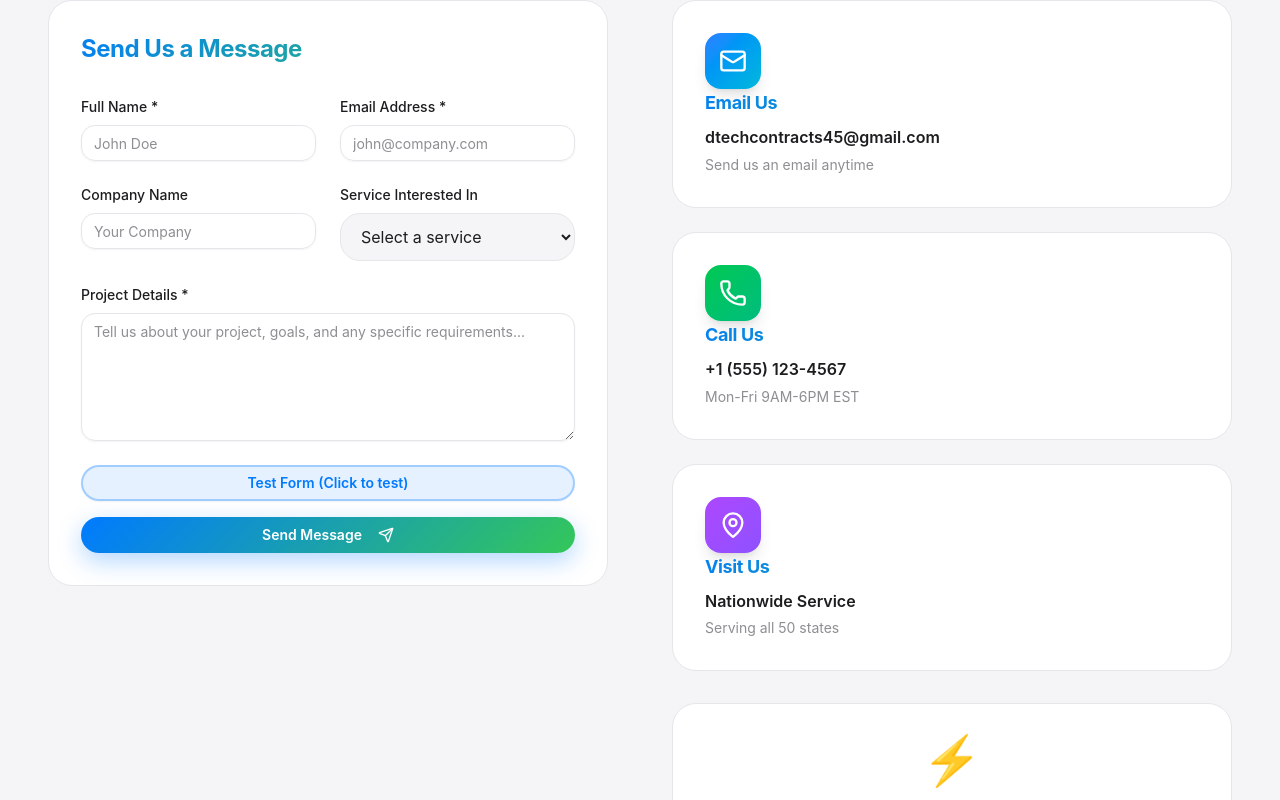
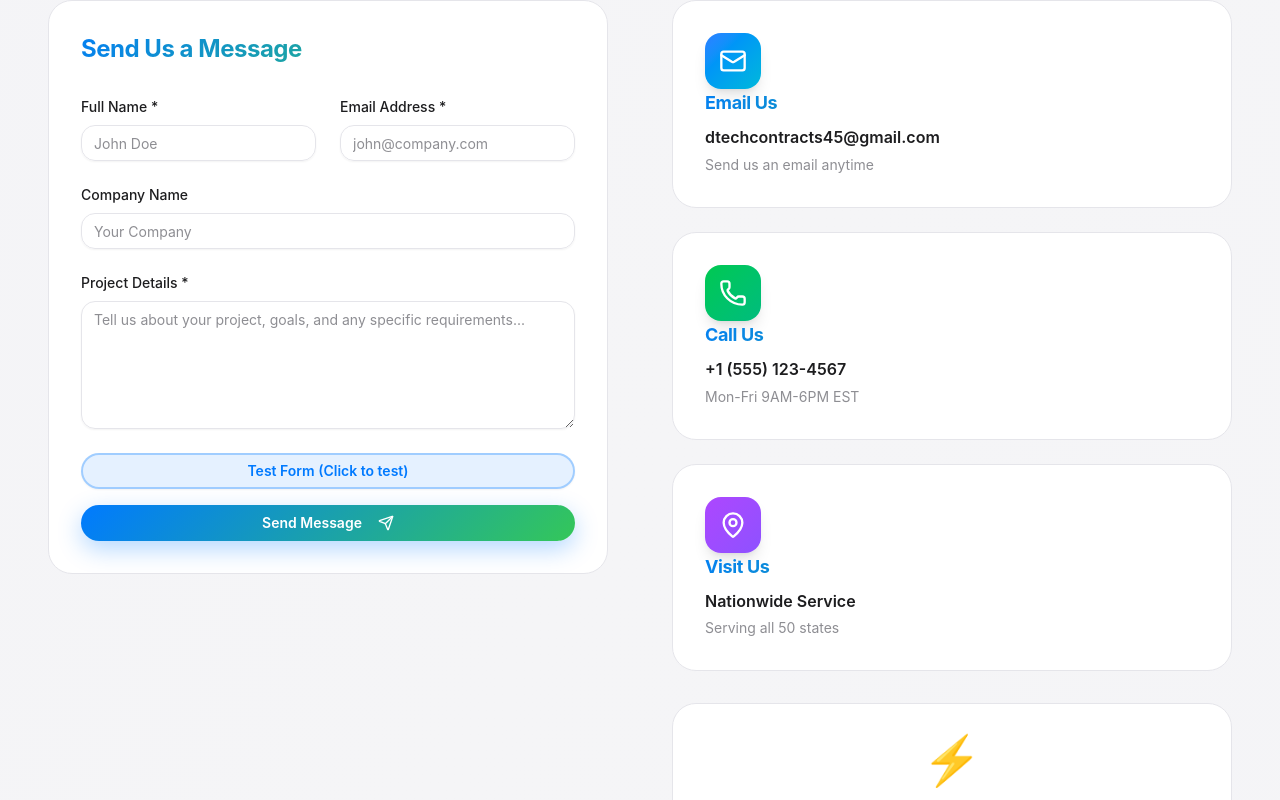
Before and after one commit to D-TECH-Contracting/D-TECH-Contracting, a React (Vite) app: page / in a window 1280 px wide. Shown: the part 7800-8600 px from the top of the page. Built offline with nearby package versions, Linux system fonts and the light colour scheme.

Commit message:
Remove dropdown menu from contact form - simplified to name, email, company, and message fields

```diff
--- a/src/components/Contact.jsx
+++ b/src/components/Contact.jsx
@@ -11,7 +11,6 @@ export default function Contact() {
     name: '',
     email: '',
     company: '',
-    service: '',
     message: ''
   })
   const [isSubmitted, setIsSubmitted] = useState(false)
@@ -40,7 +39,6 @@ export default function Contact() {
       const body = `Name: ${formData.name}
 Email: ${formData.email}
 Company: ${formData.company || 'Not provided'}
-Service: ${formData.service || 'Not specified'}
 
 Message:
 ${formData.message}`
@@ -54,7 +52,6 @@ ${formData.message}`
         name: '',
         email: '',
         company: '',
-        service: '',
         message: ''
       })
 
@@ -69,7 +66,6 @@ ${formData.message}`
         from_name: formData.name,
         from_email: formData.email,
         company: formData.company || 'Not provided',
-        service: formData.service || 'Not specified',
         message: formData.message,
         to_email: EMAILJS_CONFIG.recipientEmail
       }
@@ -88,7 +84,6 @@ ${formData.message}`
         name: '',
         email: '',
         company: '',
-        service: '',
         message: ''
       })
 
@@ -127,14 +122,6 @@ ${formData.message}`
     }
   ]
 
-  const services = [
-    'UX Web Design',
-    'Remote IT Help',
-    'Cybersecurity Setup',
-    'Graphic Design',
-    'Custom Solution',
-    'Not Sure Yet'
-  ]
 
   return (
     <section id="contact" className="apple-section bg-gradient-to-br from-muted/30 via-background to-muted/20">
@@ -213,7 +200,6 @@ ${formData.message}`
                     </div>
                   </div>
 
-                  <div className="grid md:grid-cols-2 gap-6">
                   <div>
                     <label htmlFor="company" className="block text-sm font-medium text-foreground mb-2">
                       Company Name
@@ -229,27 +215,6 @@ ${formData.message}`
                       autoComplete="organization"
                       style={{ pointerEvents: 'auto', cursor: 'text' }}
                     />
-                    </div>
-                    <div>
-                      <label htmlFor="service" className="block text-sm font-medium text-foreground mb-2">
-                        Service Interested In
-                      </label>
-                      <select
-                        id="service"
-                        name="service"
-                        value={formData.service}
-                        onChange={handleInputChange}
-                        className="w-full px-4 py-3 rounded-xl border border-border bg-background text-foreground apple-focus"
-                        style={{ pointerEvents: 'auto', cursor: 'pointer' }}
-                      >
-                        <option value="">Select a service</option>
-                        {services.map((service) => (
-                          <option key={service} value={service}>
-                            {service}
-                          </option>
-                        ))}
-                      </select>
-                    </div>
                   </div>
 
                   <div>
```
Lines whose indentation alone changed are shown as unchanged.
